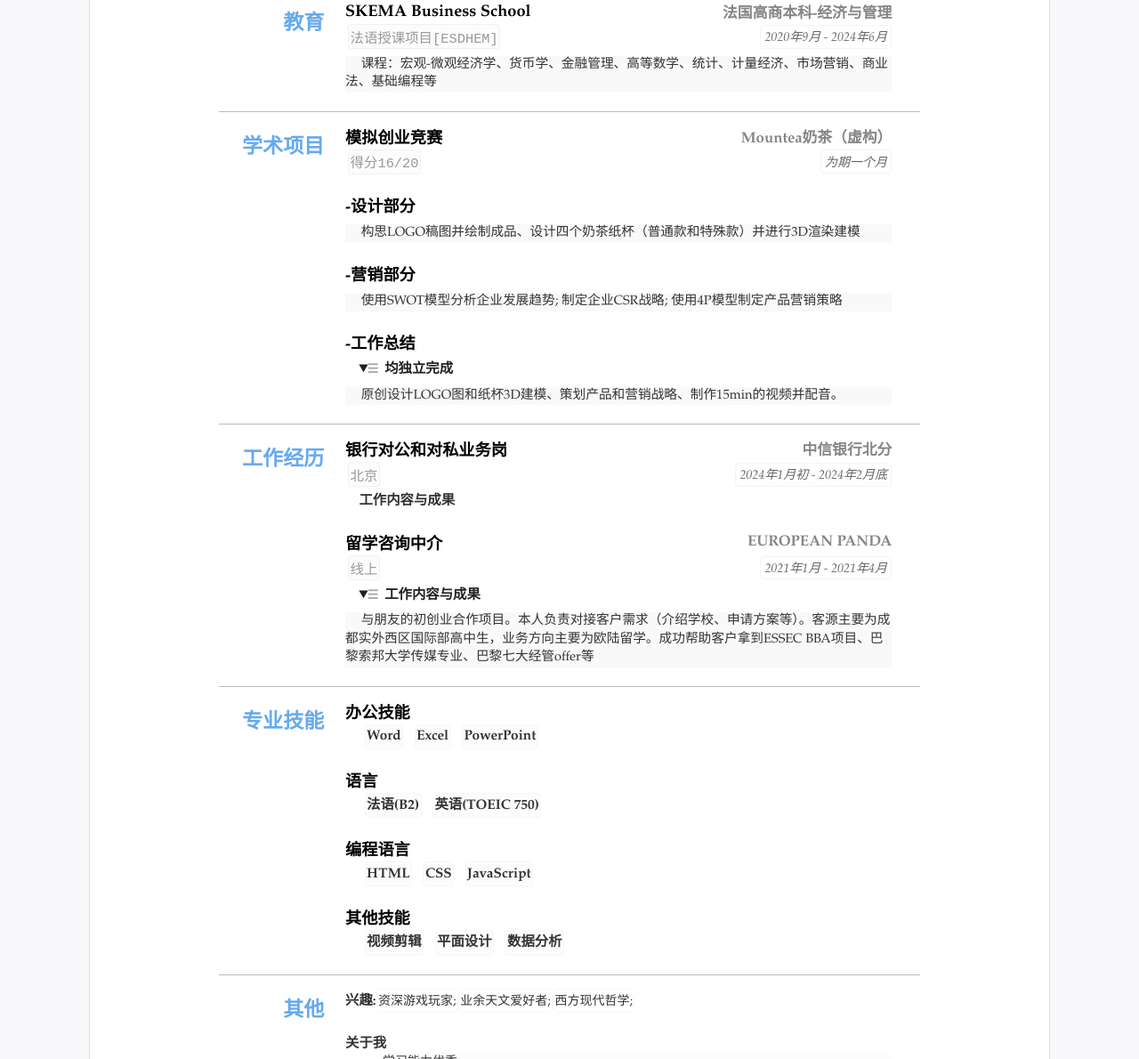
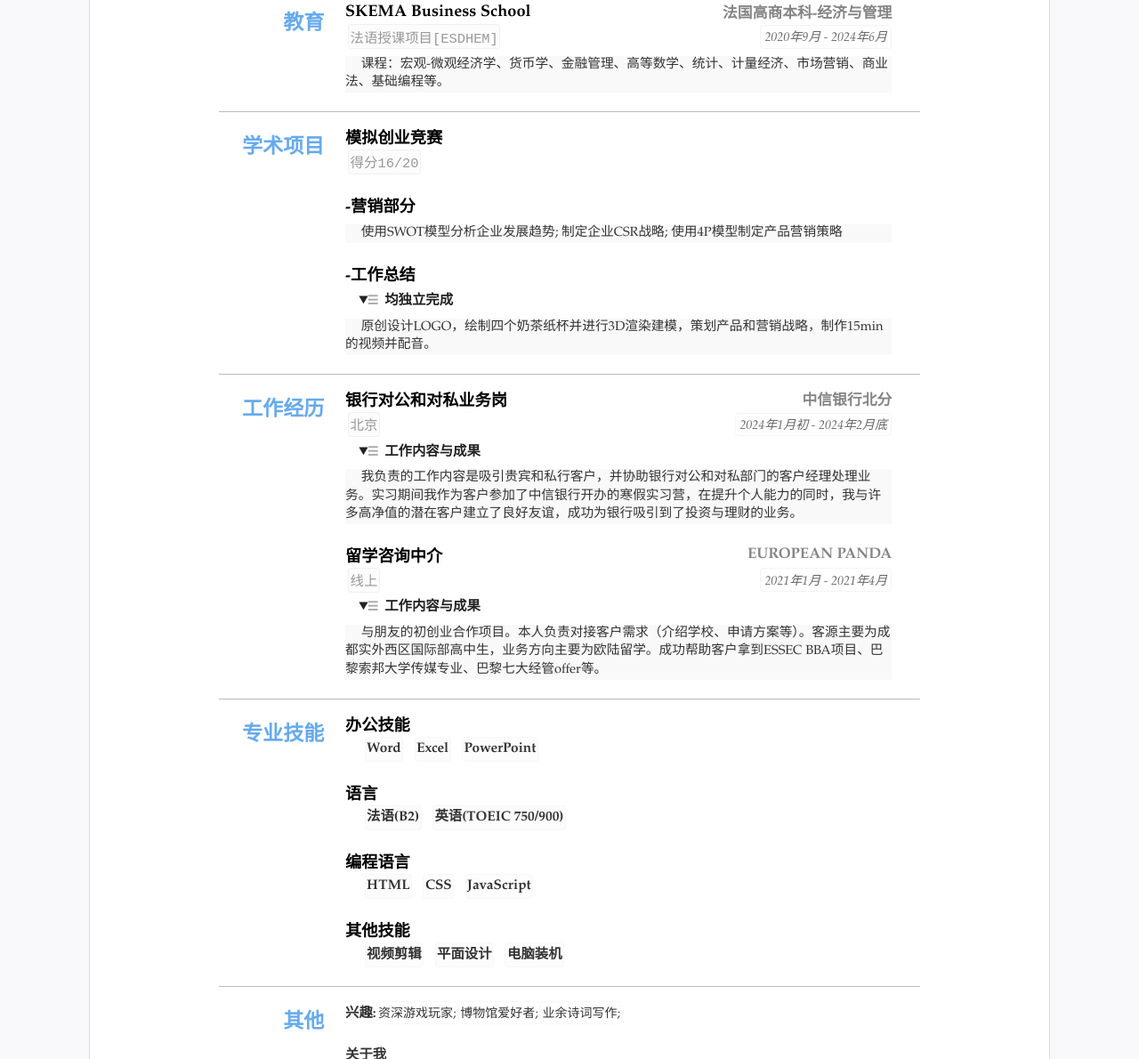
Before and after one commit to BWyiii/-, a Jekyll site: the page built from index.html, in a window 1280 px wide and 1400 px high. Shown: the part 210-1400 px from the top of the window at 89% size. Built offline with Jekyll 4.4.1, drawn with Linux system fonts in a browser that asks for light colours; some of the changed text lies outside the part shown.

Commit message:
Update resume.yml

```diff
--- a/_data/resume.yml
+++ b/_data/resume.yml
@@ -32,23 +32,19 @@ main: #简历主要内容，
     sub: 法国高商本科-经济与管理
     tags:
     - 法语授课项目[ESDHEM]
-    detail: 课程：宏观-微观经济学、货币学、金融管理、高等数学、统计、计量经济、市场营销、商业法、基础编程等
+    detail: 课程：宏观-微观经济学、货币学、金融管理、高等数学、统计、计量经济、市场营销、商业法、基础编程等。
 
 - type: experience
   name: 学术项目
   content:
   - title: 模拟创业竞赛
-    sub: Mountea奶茶（虚构）
-    duration: "为期一个月"
     tags:
     - 得分16/20
-  - title: -设计部分
-    detail: 构思LOGO稿图并绘制成品、设计四个奶茶纸杯（普通款和特殊款）并进行3D渲染建模
   - title: -营销部分
     detail: 使用SWOT模型分析企业发展趋势; 制定企业CSR战略; 使用4P模型制定产品营销策略
   - title: -工作总结
     summary: 均独立完成
-    detail: 原创设计LOGO图和纸杯3D建模、策划产品和营销战略、制作15min的视频并配音。
+    detail: 原创设计LOGO，绘制四个奶茶纸杯并进行3D渲染建模，策划产品和营销战略，制作15min的视频并配音。
     open: open
 
 - type: projects
@@ -60,7 +56,7 @@ main: #简历主要内容，
     - 北京
     duration: 2024年1月初 - 2024年2月底
     summary: 工作内容与成果
-    detail:
+    detail: 我负责的工作内容是吸引贵宾和私行客户，并协助银行对公和对私部门的客户经理处理业务。实习期间我作为客户参加了中信银行开办的寒假实习营，在提升个人能力的同时，我与许多高净值的潜在客户建立了良好友谊，成功为银行吸引到了投资与理财的业务。
     open: open
   - title: 留学咨询中介
     sub: EUROPEAN PANDA
@@ -68,7 +64,7 @@ main: #简历主要内容，
     - 线上
     duration: 2021年1月 - 2021年4月
     summary: 工作内容与成果
-    detail: 与朋友的初创业合作项目。本人负责对接客户需求（介绍学校、申请方案等）。客源主要为成都实外西区国际部高中生，业务方向主要为欧陆留学。成功帮助客户拿到ESSEC BBA项目、巴黎索邦大学传媒专业、巴黎七大经管offer等
+    detail: 与朋友的初创业合作项目。本人负责对接客户需求（介绍学校、申请方案等）。客源主要为成都实外西区国际部高中生，业务方向主要为欧陆留学。成功帮助客户拿到ESSEC BBA项目、巴黎索邦大学传媒专业、巴黎七大经管offer等。
     open: open
 
 - type: skills
@@ -83,7 +79,7 @@ main: #简历主要内容，
   - title: 语言
     items: #itmems 可以小块的方式显示
     - 法语(B2)
-    - 英语(TOEIC 750)
+    - 英语(TOEIC 750/900)
   - title: 编程语言
     items: #itmems 可以小块的方式显示
     - HTML
@@ -93,7 +89,7 @@ main: #简历主要内容，
     items: #itmems 可以小块的方式显示
     - 视频剪辑
     - 平面设计
-    - 数据分析
+    - 电脑装机
 
 #others 其他简略内容(列表)
 others: #其他列表显示
@@ -103,12 +99,12 @@ others: #其他列表显示
   - title: "兴趣:"
     items: #单行列表
     - 资深游戏玩家;
-    - 业余天文爱好者;
-    - 西方现代哲学;
+    - 博物馆爱好者;
+    - 业余诗词写作;
   - title: 关于我
     list:
-    - 学习能力优秀
-    - 情绪稳定上进心强
+    - 学习与实践能力强
+    - 情绪稳定积极进取
     - 理性思维逻辑清晰
 #- type:
 #  name: '其他'
```
